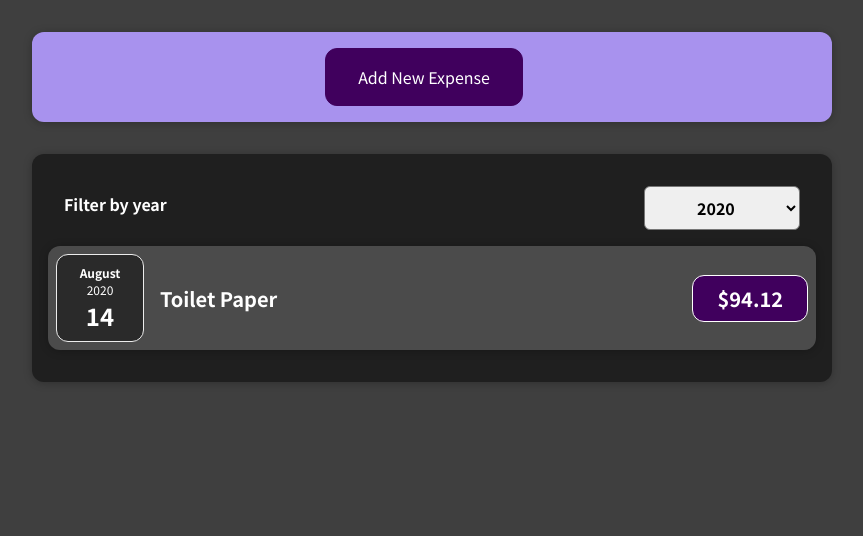
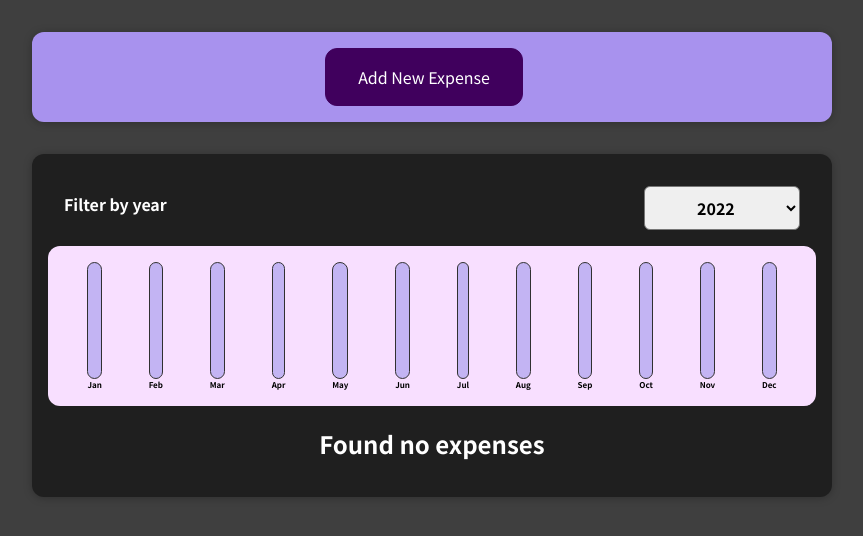
Before and after one commit to locaulker/expense-tracker, a React (Create React App) app: page / in a window 1280 px wide. Shown: the top 536 px of the page, without its empty margins (208-1071 px from the left). Built offline with nearby package versions, Linux system fonts and the light colour scheme.

Commit message:
completed expense-tracker at L72

```diff
--- /dev/null
+++ b/src/components/Chart/Chart.css
@@ -0,0 +1,9 @@
+.chart {
+  padding: 1rem;
+  border-radius: 12px;
+  background-color: #f8dfff;
+  text-align: center;
+  display: flex;
+  justify-content: space-around;
+  height: 10rem;
+}
--- /dev/null
+++ b/src/components/Chart/Chart.js
@@ -0,0 +1,24 @@
+import React from "react"
+
+import ChartBar from "./ChartBar"
+import "./Chart.css"
+
+const Chart = props => {
+  const dataPointValues = props.dataPoints.map(dataPoint => dataPoint.value)
+  const totalMaximum = Math.max(...dataPointValues)
+
+  return (
+    <div className="chart">
+      {props.dataPoints.map(dataPoint => (
+        <ChartBar
+          key={dataPoint.label}
+          value={dataPoint.value}
+          maxValue={totalMaximum}
+          label={dataPoint.label}
+        />
+      ))}
+    </div>
+  )
+}
+
+export default Chart
--- /dev/null
+++ b/src/components/Chart/ChartBar.css
@@ -0,0 +1,30 @@
+.chart-bar {
+  height: 100%;
+  display: flex;
+  flex-direction: column;
+  align-items: center;
+}
+
+.chart-bar__inner {
+  height: 100%;
+  width: 100%;
+  border: 1px solid #313131;
+  border-radius: 12px;
+  background-color: #c3b4f3;
+  overflow: hidden;
+  display: flex;
+  flex-direction: column;
+  justify-content: flex-end;
+}
+
+.chart-bar__fill {
+  background-color: #4826b9;
+  width: 100%;
+  transition: all 0.3s ease-out;
+}
+
+.chart-bar__label {
+  font-weight: bold;
+  font-size: 0.5rem;
+  text-align: center;
+}
--- /dev/null
+++ b/src/components/Chart/ChartBar.js
@@ -0,0 +1,25 @@
+import React from "react"
+
+import "./ChartBar.css"
+
+const ChartBar = props => {
+  let barFillHeight = "0%"
+
+  if (props.maxValue > 0) {
+    barFillHeight = Math.round((props.value / props.maxValue) * 100) + "%"
+  }
+
+  return (
+    <div className="chart-bar">
+      <div className="chart-bar__inner">
+        <div
+          className="chart-bar__fill"
+          style={{ height: barFillHeight }}
+        ></div>
+      </div>
+      <div className="chart-bar__label">{props.label}</div>
+    </div>
+  )
+}
+
+export default ChartBar
--- a/src/components/Expenses/ExpenseItem.js
+++ b/src/components/Expenses/ExpenseItem.js
@@ -1,11 +1,9 @@
-import React, { useState } from "react"
+import React from "react"
 import ExpenseDate from "./ExpenseDate"
 import Card from "../UI/Card"
 import "./ExpenseItem.css"
 
 const ExpenseItem = props => {
-  // const [title, setTitle] = useState(props.title)
-
   return (
     <li>
       <Card className="expense-item">
@@ -14,7 +12,6 @@
           <h2>{props.title}</h2>
           <div className="expense-item__price">${props.amount}</div>
         </div>
-        {/* <button onClick={clickHandler}>Change Title</button> */}
       </Card>
     </li>
   )
--- a/src/components/Expenses/Expenses.js
+++ b/src/components/Expenses/Expenses.js
@@ -2,11 +2,12 @@
 
 import Card from "../UI/Card"
 import ExpensesFilter from "./ExpensesFilter"
+import ExpensesList from "./ExpensesList"
+import ExpensesChart from "./ExpensesChart"
 import "./Expenses.css"
-import ExpensesList from "./ExpensesList"
 
 const Expenses = props => {
-  const [filteredYear, setFilterdYear] = useState("2020")
+  const [filteredYear, setFilterdYear] = useState("2022")
 
   const filterChangeHandler = selectedYear => {
     // console.log("Expenses.js")
@@ -25,6 +26,7 @@
           selected={filteredYear}
           onChangeFilter={filterChangeHandler}
         />
+        <ExpensesChart expenses={filteredExpenses} />
         <ExpensesList items={filteredExpenses} />
       </Card>
     </div>
--- /dev/null
+++ b/src/components/Expenses/ExpensesChart.js
@@ -0,0 +1,28 @@
+import React from "react"
+import Chart from "../Chart/Chart"
+
+const ExpensesChart = props => {
+  const chartDataPoints = [
+    { label: "Jan", value: 0 },
+    { label: "Feb", value: 0 },
+    { label: "Mar", value: 0 },
+    { label: "Apr", value: 0 },
+    { label: "May", value: 0 },
+    { label: "Jun", value: 0 },
+    { label: "Jul", value: 0 },
+    { label: "Aug", value: 0 },
+    { label: "Sep", value: 0 },
+    { label: "Oct", value: 0 },
+    { label: "Nov", value: 0 },
+    { label: "Dec", value: 0 },
+  ]
+
+  for (const expense of props.expenses) {
+    const expenseMonth = expense.date.getMonth()
+    chartDataPoints[expenseMonth].value += expense.amount
+  }
+
+  return <Chart dataPoints={chartDataPoints} />
+}
+
+export default ExpensesChart
--- a/src/components/NewExpense/ExpenseForm.js
+++ b/src/components/NewExpense/ExpenseForm.js
@@ -38,7 +38,7 @@
 
     const expenseData = {
       title: enteredTitle,
-      amount: enteredAmount,
+      amount: +enteredAmount,
       date: new Date(enteredDate),
     }
     // console.log(expenseData)
```
Also changed, not shown: 1 other file (tests, documents, lock files or other folders).
